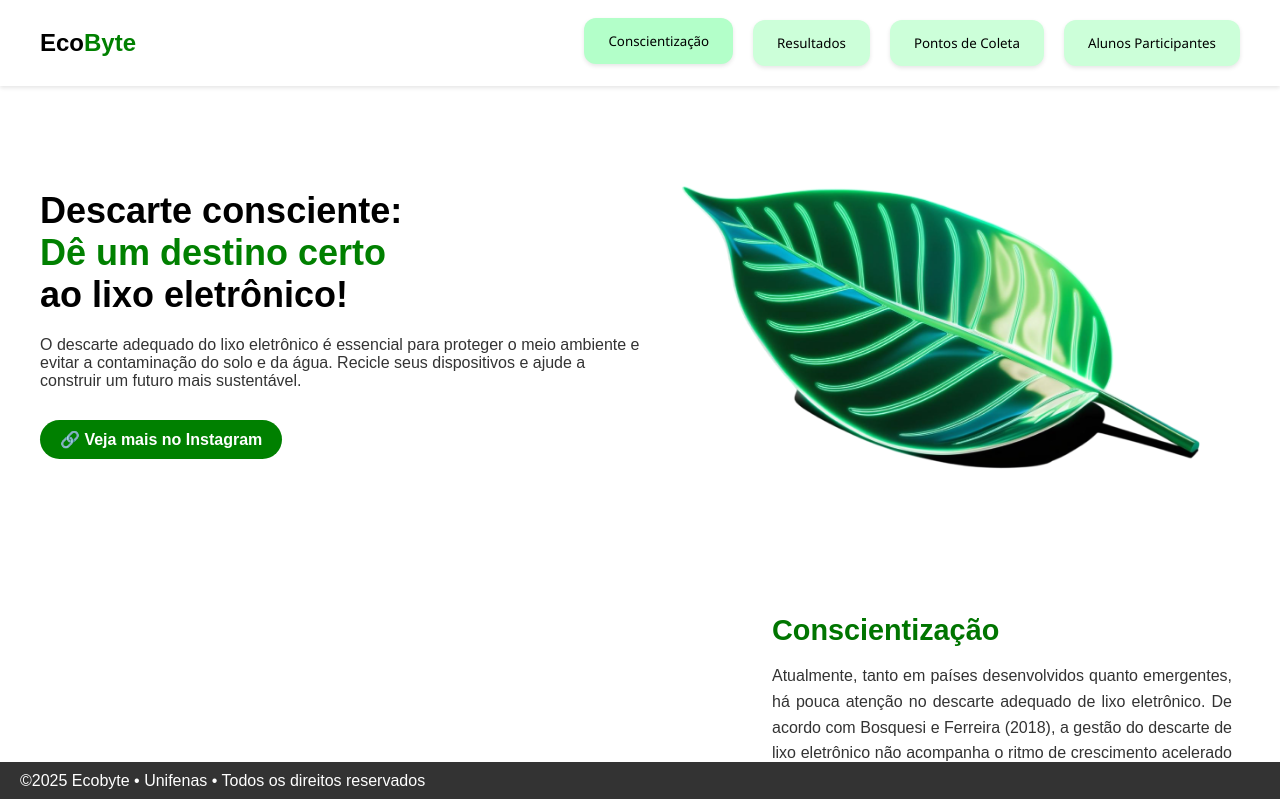
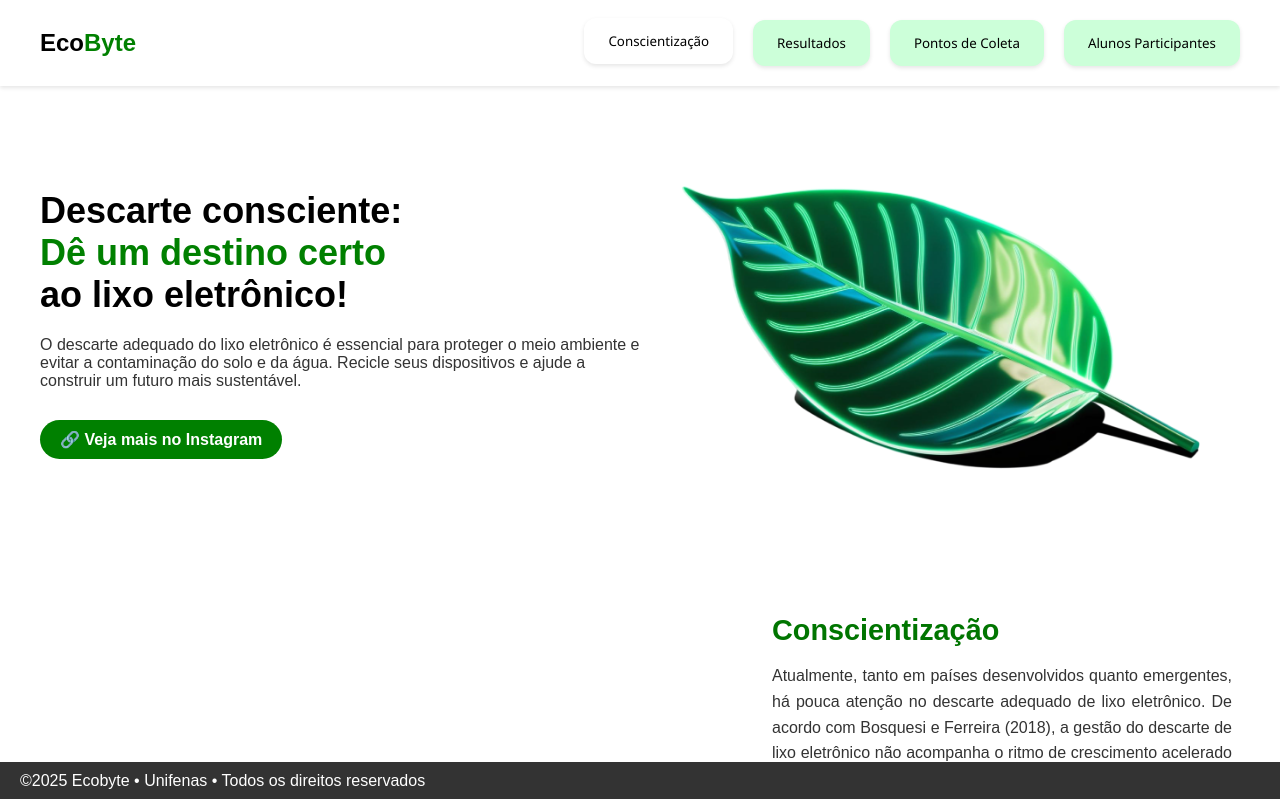
Before and after one commit to G0LTHER/ecobyte, a plain HTML site: page index.html in a window 1280 px wide. In both pictures the pointer is over the button "Conscientização". Shown: the top 799 px of the page. Drawn offline with Linux system fonts and the light colour scheme.

Commit message:
Update styles.css

```diff
--- a/styles.css
+++ b/styles.css
@@ -206,7 +206,7 @@ body {
 }
 
 .nav button:hover {
-  background-color: #b3ffc9;
+  background-color: #ffffff;
   transform: translateY(-2px);
 }
 /*Segunda parte do site */
```
